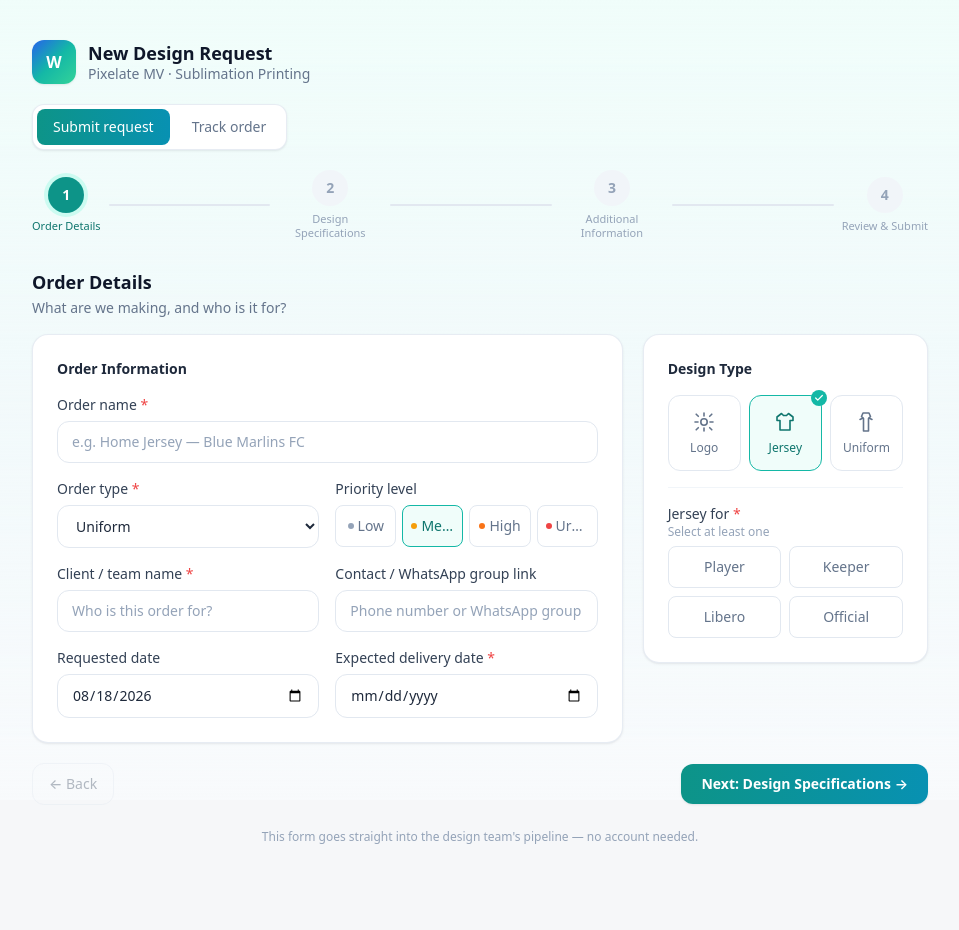
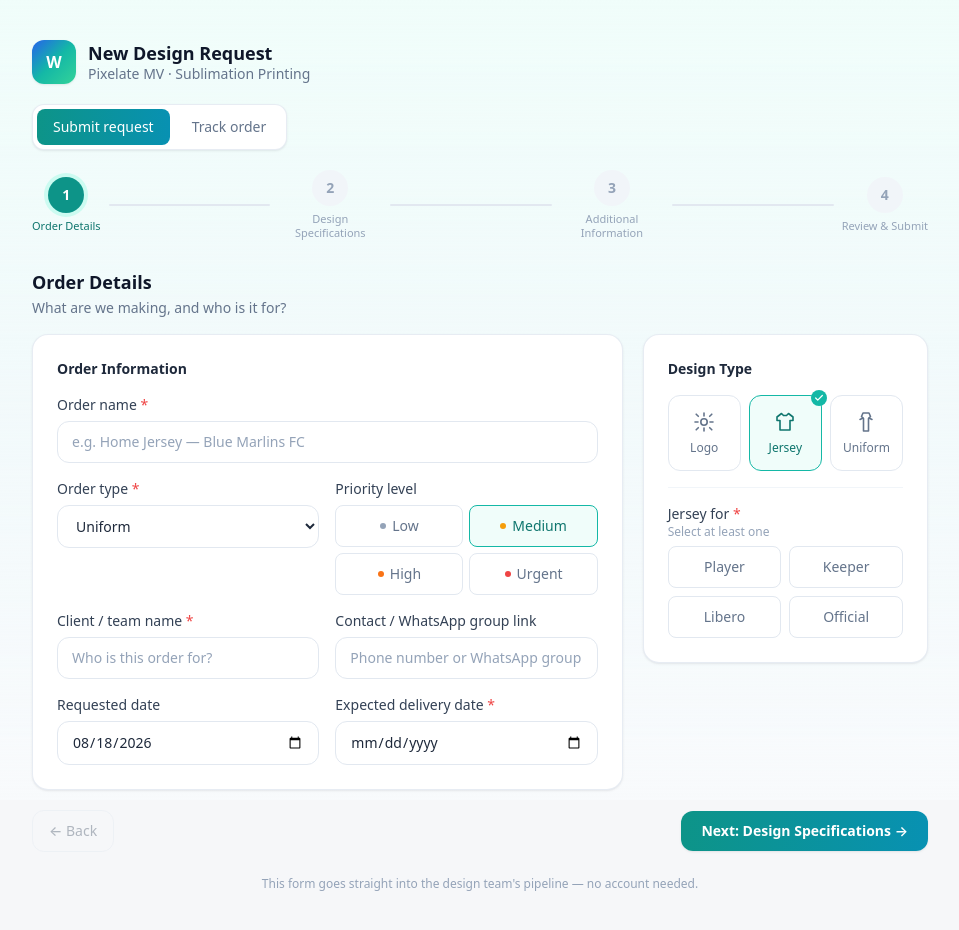
Before and after one commit to daringdulls/workflow, a Next.js app: page /request in a window 1280 px wide. Shown: the whole page, without its empty margins (160-1119 px from the left). Before the commit the page ends 885 px from the top, so only its background shows below. Built offline with nearby package versions, Linux system fonts and the light colour scheme.

Commit message:
Fix priority chip label truncation

```diff
--- a/src/app/request/page.tsx
+++ b/src/app/request/page.tsx
@@ -787,17 +787,16 @@ export default function RequestPage() {
                             <label className={labelCls}>
                               Priority level
                             </label>
-                            <div className="grid grid-cols-4 gap-1.5">
+                            <div className="grid grid-cols-2 gap-1.5">
                               {PRIORITY_OPTIONS.map((p) => (
                                 <button
                                   key={p.value}
                                   type="button"
                                   onClick={() => setPriority(p.value)}
-                                  title={p.label}
-                                  className={`flex items-center justify-center gap-1 ${chipCls(priority === p.value)}`}
+                                  className={`flex items-center justify-center gap-1.5 ${chipCls(priority === p.value)}`}
                                 >
                                   <span className={`h-1.5 w-1.5 rounded-full shrink-0 ${p.dot}`} />
-                                  <span className="truncate">{p.label}</span>
+                                  {p.label}
                                 </button>
                               ))}
                             </div>
```
